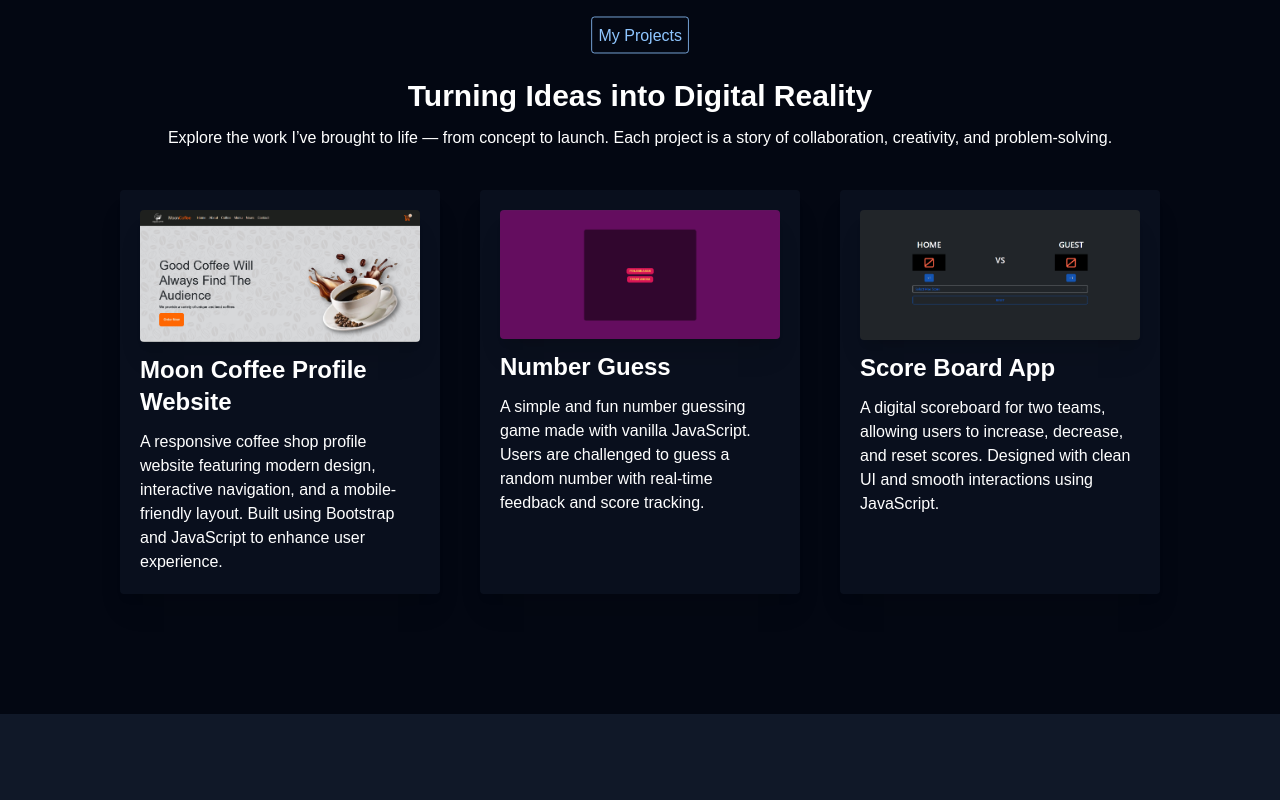
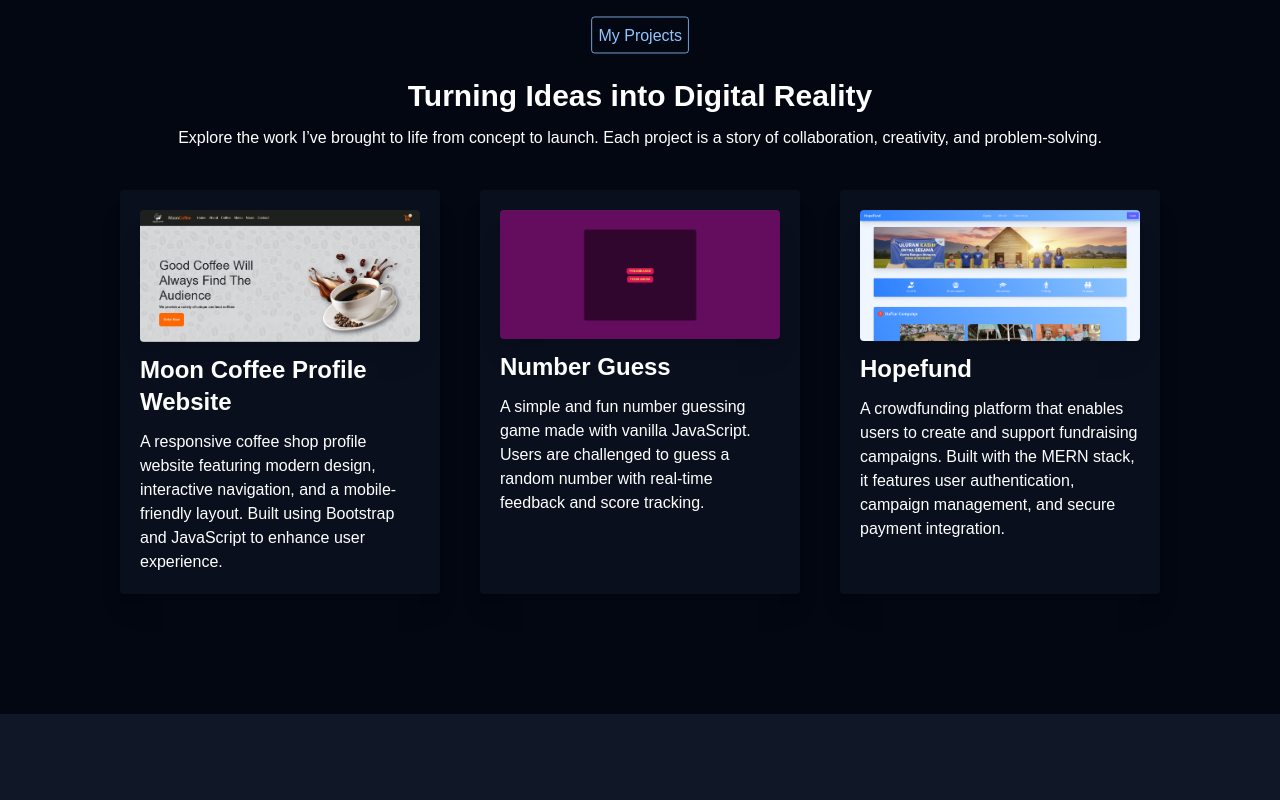
Before and after one commit to aripinilham24/Portfolio, a Next.js app: page / in a window 1280 px wide. Shown: the part 1800-2600 px from the top of the page. Built offline with nearby package versions, Linux system fonts and the light colour scheme.

Commit message:
update projects and add link to projects and certificates

```diff
--- a/component/CertificatesBox.jsx
+++ b/component/CertificatesBox.jsx
@@ -1,8 +1,8 @@
 import { motion } from "motion/react";
 
-const CertificatesBox = ({ img, title, desc }) => {
+const CertificatesBox = ({ img, title, desc, link }) => {
     return (
-        <motion.div
+        <motion.a
             initial={{ opacity: 0, y: 20 }}
             whileInView={{ opacity: 1, y: 0 }}
             viewport={{ once: true }}
@@ -11,7 +11,9 @@ const CertificatesBox = ({ img, title, desc }) => {
                 delay: 0.5,
                 ease: [0, 0.71, 0.2, 1.01],
             }}
-            className="card p-5 bg-gray-950/50 rounded text-white shadow-xl relative"
+            className="card p-5 bg-gray-950/50 rounded text-white shadow-xl relative hover:shadow-xl hover:shadow-blue-300 transition-shadow"
+            href={link}
+            target="blank"
         >
             <img
                 src={img}
@@ -25,7 +27,7 @@ const CertificatesBox = ({ img, title, desc }) => {
                     Check
                 </a> */}
             </div>
-        </motion.div>
+        </motion.a>
     );
 };
 
--- a/component/Nav.jsx
+++ b/component/Nav.jsx
@@ -12,7 +12,7 @@ const Nav = () => {
     console.log("scroll to top");
     window.scrollTo({
       top: 0,
-      behavior: "smooth",
+      // behavior: "smooth",
     });
   };
 
--- a/component/ProjectsBox.jsx
+++ b/component/ProjectsBox.jsx
@@ -1,8 +1,8 @@
 import { motion } from "motion/react";
 
-const ProjectsBox = ({ img, title, desc }) => {
+const ProjectsBox = ({ img, title, desc, link }) => {
     return (
-        <motion.div
+        <motion.a
             initial={{ opacity: 0, y: 20 }}
             whileInView={{ opacity: 1, y: 0 }}
             viewport={{ once: true }}
@@ -11,7 +11,9 @@ const ProjectsBox = ({ img, title, desc }) => {
                 delay: 0.5,
                 ease: [0, 0.71, 0.2, 1.01],
             }}
-            className="card p-5 bg-gray-900/50 rounded text-white shadow-xl relative"
+            className="card p-5 bg-gray-900/50 rounded text-white shadow-xl relative hover:shadow-xl hover:shadow-blue-300 transition-shadow"
+            href={link}
+            target="blank"
         >
             <img
                 src={img}
@@ -25,7 +27,7 @@ const ProjectsBox = ({ img, title, desc }) => {
                     Check
                 </a> */}
             </div>
-        </motion.div>
+        </motion.a>
     );
 };
 
--- a/dataKomponen/index.js
+++ b/dataKomponen/index.js
@@ -108,11 +108,11 @@ const dataProjects = [
         link: "https://game-tebak-angka-jade.vercel.app/",
     },
     {
-        title: "Score Board App",
-        img: "img/projects/Screenshot 2024-11-17 164141.png",
-        stacks: ["HTML", "CSS", "JavaScript"],
-        desc: "A digital scoreboard for two teams, allowing users to increase, decrease, and reset scores. Designed with clean UI and smooth interactions using JavaScript.",
-        link: "https://aripinilham24.github.io/score-board/",
+        title: "Hopefund",
+        img: "img/projects/hopefund.png",
+        stacks: ["MongoDB", "Express.js", "React.js", "Node.js"],
+        desc: "A crowdfunding platform that enables users to create and support fundraising campaigns. Built with the MERN stack, it features user authentication, campaign management, and secure payment integration.",
+        link: "https://hopefund-donasi-online.vercel.app/",
     },
 ];
 
--- a/sections/About.jsx
+++ b/sections/About.jsx
@@ -23,7 +23,7 @@ const About = () => {
                 CSS, and have experience integrating third-party services such
                 as Midtrans, WhatsApp API, and more. Whether you need a landing
                 page, a full-featured e-commerce site, or a custom admin
-                dashboard, I can help you bring your ideas to life—efficiently
+                dashboard, I can help you bring your ideas to life efficiently
                 and on time.
             </p>
             <div className="skills mt-10 flex flex-wrap justify-center gap-10 text-blue-300">
--- a/sections/Projects.jsx
+++ b/sections/Projects.jsx
@@ -16,7 +16,7 @@ const Projects = () => {
                     My Projects
                 </motion.h1>
                 <h2>Turning Ideas into Digital Reality</h2>
-                <p>Explore the work I’ve brought to life — from concept to launch.
+                <p>Explore the work I’ve brought to life from concept to launch.
 Each project is a story of collaboration, creativity, and problem-solving.</p>
             </div>
             <div className="grid grid-cols-1 lg:grid-cols-3 justify-start content-stretch gap-10 mt-10">
```
Also changed, not shown: public/img/projects/hopefund.png (added).
